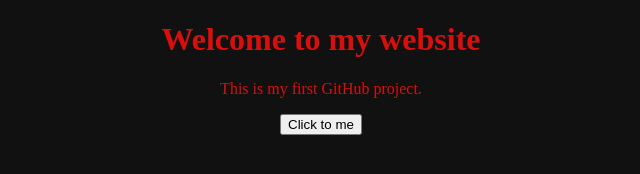
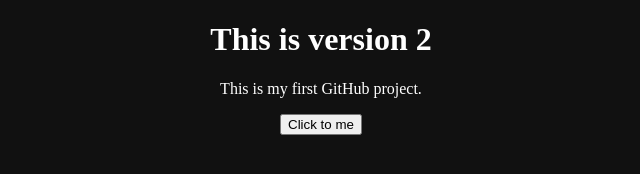
Before and after one commit to masoudomidvar21/test, a plain HTML site: page index.html in a window 1280 px wide. Shown: the whole page, without its empty margins (319-959 px from the left). Drawn offline with Linux system fonts and the light colour scheme.

Commit message:
Change V2

```diff
--- a/index.html
+++ b/index.html
@@ -4,8 +4,8 @@
 <head>
     <title>My First Website</title>
 </head>
-<body style="background:#111; color:rgb(219, 14, 14); text-align:center;">
-    <h1>Welcome to my website</h1>
+<body style="background:#111; color:rgb(255, 255, 255); text-align:center;">
+    <h1><h1>This is version 2</h1></h1>
     <p>This is my first GitHub project.</p>
     <button onclick="alert('Hello!')">Click to  me</button>
 </body>
```
